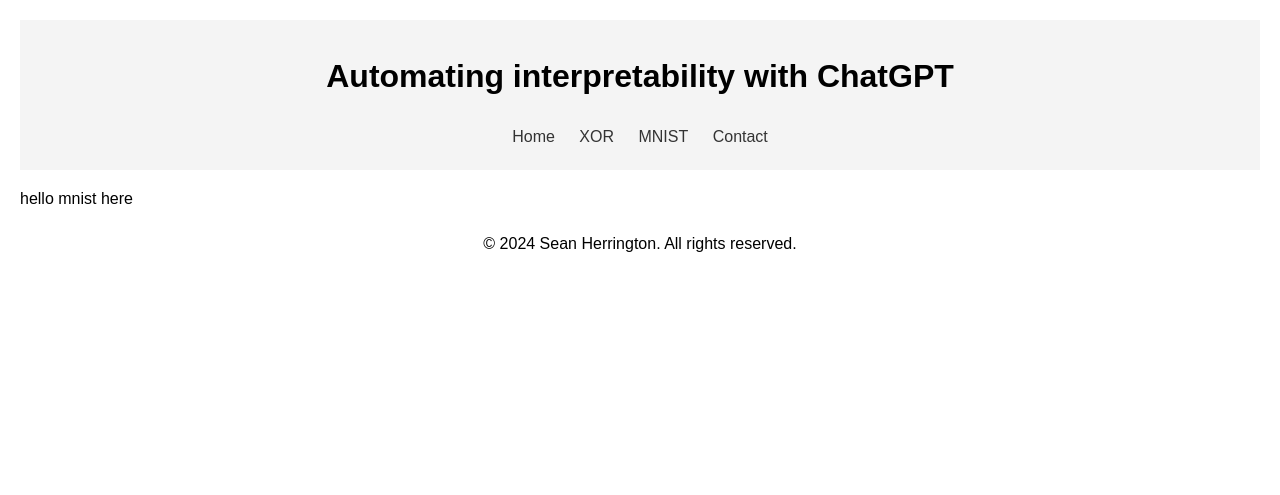
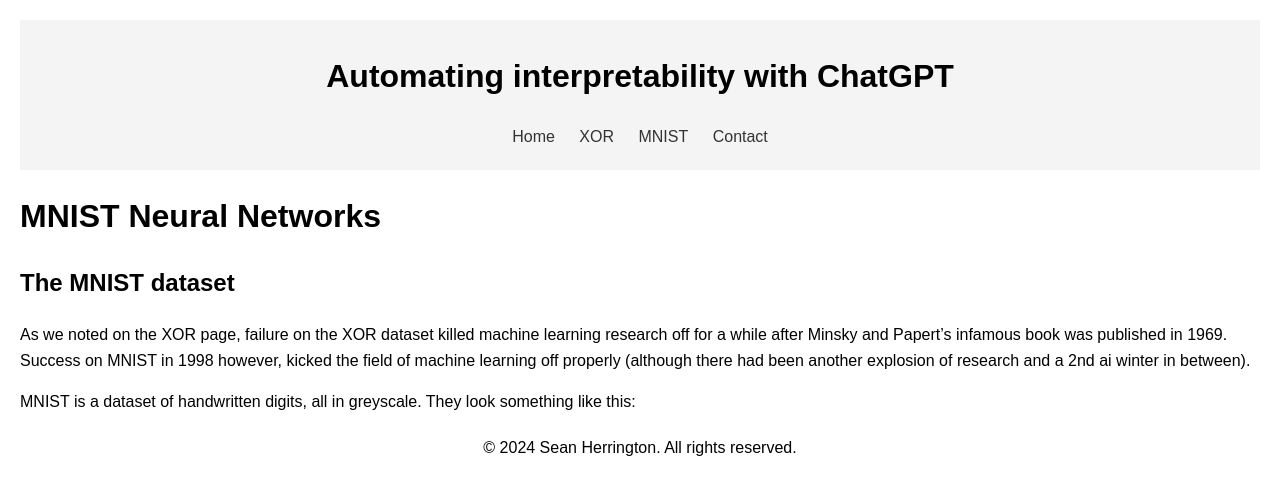
Before and after one commit to Arkleseisure/Arkleseisure.github.io, a Jekyll site: the page built from pages/mnist.md, in a window 1280 px wide. Shown: the top 495 px of the page. Built offline with Jekyll 4.4.1, drawn with Linux system fonts in a browser that asks for light colours.

Commit message:
Update mnist.md

```diff
--- a/pages/mnist.md
+++ b/pages/mnist.md
@@ -3,4 +3,9 @@
 title: Home
 ---
 
-hello mnist here
+# MNIST Neural Networks
+## The MNIST dataset
+As we noted on the XOR page, failure on the XOR dataset killed machine learning research off for a while after Minsky and Papert's infamous book was published in 1969. Success on MNIST in 1998 however, kicked the field of machine learning off properly (although there had been another explosion of research and a 2nd ai winter in between).
+
+MNIST is a dataset of handwritten digits, all in greyscale. They look something like this:
+<insert image here>
```
